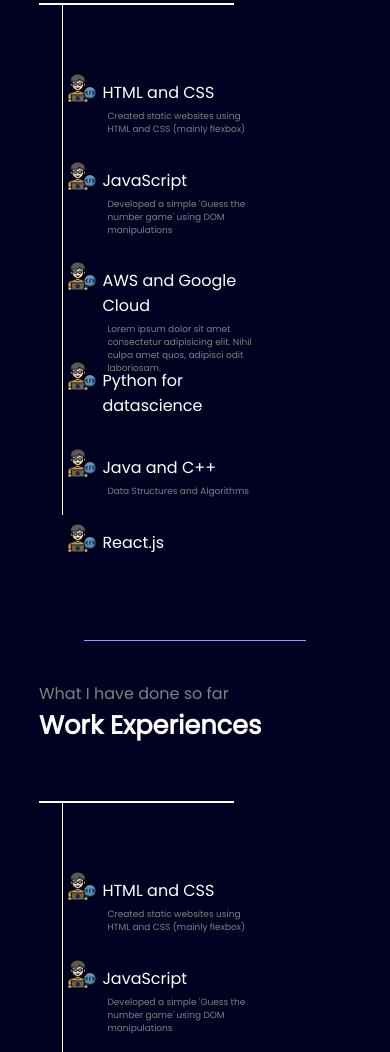
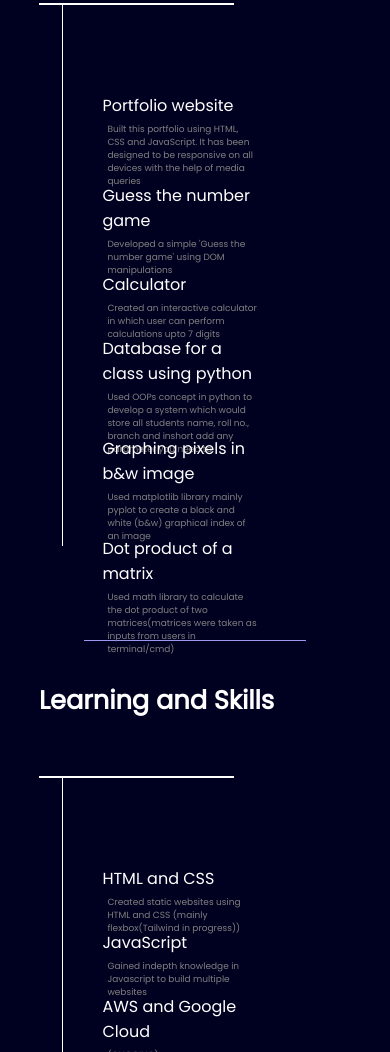
Before and after one commit to AkshatJha0411/My-first-three-projects, a plain HTML site: page SkybugTech/Portfolio/portfolio.html in a window 390 px wide. Shown: the part 948-2000 px from the top of the page. Drawn offline with nearby package versions, Linux system fonts and the light colour scheme.

Commit message:
made the skills and projects section
added content in the sections, website looks good for the laptop as of now, need to use media query again to make it responsive

```diff
--- a/SkybugTech/Portfolio/port.css
+++ b/SkybugTech/Portfolio/port.css
@@ -92,17 +92,19 @@ main hr {
 }
 .vertical-title {
   position: relative;
-  top: 40px;
+  top: 90px;
   width: 150px;
+  /* left: 10px; */
 }
 .vertical-desc {
   position: relative;
   color: gray;
   width: 150px;
-  top: 45px;
+  top: 95px;
   font-size: 9px;
 }
 .image-top {
+  display: none;
   width: 50px;
   position: relative;
   top: -50px;
--- a/SkybugTech/Portfolio/portfolio.html
+++ b/SkybugTech/Portfolio/portfolio.html
@@ -19,7 +19,7 @@
         <div class="right">
           <ul>
             <li><a href="/">About</a></li>
-            <!-- <li><a href="/">Services</a></li> -->
+            <li><a href="/">Skills</a></li>
             <li><a href="/">Projects</a></li>
             <li><a href="/">Contact Me</a></li>
           </ul>
@@ -44,84 +44,98 @@
         <div class="box">
           <div class="vertical">
             <img src="htmldude.png" alt="" class="image-top" />
+            <div class="vertical-title">Portfolio website</div>
+            <div class="vertical-desc">
+              Built this portfolio using HTML, CSS and JavaScript. It has been
+              designed to be responsive on all devices with the help of media
+              queries
+            </div>
+          </div>
+          <div class="vertical">
+            <img src="htmldude.png" alt="" class="image-top" />
+            <div class="vertical-title">Guess the number game</div>
+            <div class="vertical-desc">
+              Developed a simple 'Guess the number game' using DOM manipulations
+            </div>
+          </div>
+          <div class="vertical">
+            <img src="htmldude.png" alt="" class="image-top" />
+            <div class="vertical-title">Calculator</div>
+            <div class="vertical-desc">
+              Created an interactive calculator in which user can perform
+              calculations upto 7 digits
+            </div>
+          </div>
+          <div class="vertical">
+            <img src="htmldude.png" alt="" class="image-top" />
+            <div class="vertical-title">Database for a class using python</div>
+            <div class="vertical-desc">
+              Used OOPs concept in python to develop a system which would store
+              all students name, roll no., branch and inshort add any parameter
+              you need to.
+            </div>
+          </div>
+          <div class="vertical">
+            <img src="htmldude.png" alt="" class="image-top" />
+            <div class="vertical-title">Graphing pixels in b&w image</div>
+            <div class="vertical-desc">
+              Used matplotlib library mainly pyplot to create a black and white
+              (b&w) graphical index of an image
+            </div>
+          </div>
+          <div class="vertical">
+            <img src="htmldude.png" alt="" class="image-top" />
+            <div class="vertical-title">Dot product of a matrix</div>
+            <div class="vertical-desc">
+              Used math library to calculate the dot product of two
+              matrices(matrices were taken as inputs from users in terminal/cmd)
+            </div>
+          </div>
+        </div>
+      </section>
+      <hr />
+      <section class="secondSection">
+        <span class="grey"></span>
+        <h1>Learning and Skills</h1>
+        <div class="box">
+          <div class="vertical">
+            <img src="htmldude.png" alt="" class="image-top" />
             <div class="vertical-title">HTML and CSS</div>
             <div class="vertical-desc">
-              Created static websites using HTML and CSS (mainly flexbox)
+              Created static websites using HTML and CSS (mainly
+              flexbox(Tailwind in progress))
             </div>
           </div>
           <div class="vertical">
             <img src="htmldude.png" alt="" class="image-top" />
             <div class="vertical-title">JavaScript</div>
             <div class="vertical-desc">
-              Developed a simple 'Guess the number game' using DOM manipulations
+              Gained indepth knowledge in Javascript to build multiple websites
             </div>
           </div>
           <div class="vertical">
             <img src="htmldude.png" alt="" class="image-top" />
             <div class="vertical-title">AWS and Google Cloud</div>
+            <div class="vertical-desc">(ONGOING)</div>
+          </div>
+          <div class="vertical">
+            <img src="htmldude.png" alt="" class="image-top" />
+            <div class="vertical-title">Python for datascience</div>
             <div class="vertical-desc">
-              Lorem ipsum dolor sit amet consectetur adipisicing elit. Nihil
-              culpa amet quos, adipisci odit laboriosam.
+              Used libraries including matplotlib, numpy and pandas. Used OOP
+              concept for creating a sample class with students. (python
+              projects will be uploaded to github later)
             </div>
           </div>
           <div class="vertical">
             <img src="htmldude.png" alt="" class="image-top" />
-            <div class="vertical-title">Python for datascience</div>
-            <div class="vertical-desc"></div>
-          </div>
-          <div class="vertical">
-            <img src="htmldude.png" alt="" class="image-top" />
             <div class="vertical-title">Java and C++</div>
-            <div class="vertical-desc">Data Structures and Algorithms</div>
+            <div class="vertical-desc">Basics</div>
           </div>
           <div class="vertical">
             <img src="htmldude.png" alt="" class="image-top" />
             <div class="vertical-title">React.js</div>
-            <div class="vertical-desc"></div>
-          </div>
-        </div>
-      </section>
-      <hr />
-      <section class="secondSection">
-        <span class="grey">What I have done so far</span>
-        <h1>Work Experiences</h1>
-        <div class="box">
-          <div class="vertical">
-            <img src="htmldude.png" alt="" class="image-top" />
-            <div class="vertical-title">HTML and CSS</div>
-            <div class="vertical-desc">
-              Created static websites using HTML and CSS (mainly flexbox)
-            </div>
-          </div>
-          <div class="vertical">
-            <img src="htmldude.png" alt="" class="image-top" />
-            <div class="vertical-title">JavaScript</div>
-            <div class="vertical-desc">
-              Developed a simple 'Guess the number game' using DOM manipulations
-            </div>
-          </div>
-          <div class="vertical">
-            <img src="htmldude.png" alt="" class="image-top" />
-            <div class="vertical-title">AWS and Google Cloud</div>
-            <div class="vertical-desc">
-              Lorem ipsum dolor sit amet consectetur adipisicing elit. Nihil
-              culpa amet quos, adipisci odit laboriosam.
-            </div>
-          </div>
-          <div class="vertical">
-            <img src="htmldude.png" alt="" class="image-top" />
-            <div class="vertical-title">Python for datascience</div>
-            <div class="vertical-desc"></div>
-          </div>
-          <div class="vertical">
-            <img src="htmldude.png" alt="" class="image-top" />
-            <div class="vertical-title">Java and C++</div>
-            <div class="vertical-desc">Data Structures and Algorithms</div>
-          </div>
-          <div class="vertical">
-            <img src="htmldude.png" alt="" class="image-top" />
-            <div class="vertical-title">React.js</div>
-            <div class="vertical-desc"></div>
+            <div class="vertical-desc">(ONGOING)</div>
           </div>
         </div>
       </section>
@@ -151,8 +165,8 @@
     <script src="https://unpkg.com/typed.js@2.1.0/dist/typed.umd.js"></script>
     <script>
       var typed = new Typed("#element", {
-        strings: ["Web Developer", "Data Scientist", "Web Designer"],
-        typeSpeed: 50,
+        strings: ["Data Scientist", "Web Designer", "Web Developer"],
+        typeSpeed: 70,
       });
     </script>
   </body>
```
